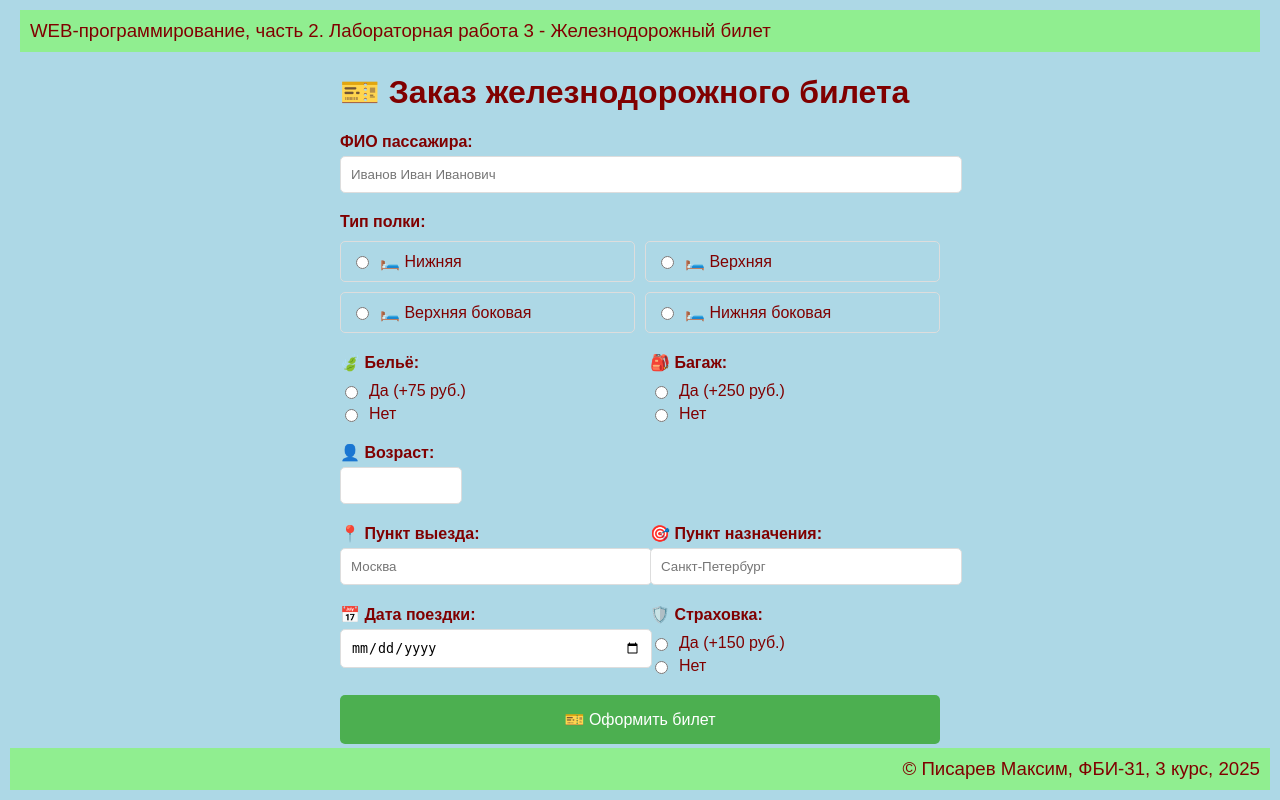
After one commit to maksimharris/web-back-labs, a Flask app: page /lab3/ticket in a window 1280 px wide. The commit adds this page. Run offline with Flask 3, Linux system fonts and the light colour scheme.

Commit message:
Железнодорожный билет

```diff
--- a/templates/lab3/lab3.html
+++ b/templates/lab3/lab3.html
@@ -22,5 +22,6 @@
         <li><a href="/lab3/form1">Форма</a></li>
         <li><a href="/lab3/order">Заказ напитков</a></li>
         <li><a href="/lab3/settings">Настройки куки</a></li>
+        <li><a href="/lab3/ticket">Форма железнодорожного билета</a></li>
     </ol>
 {% endblock %}
--- /dev/null
+++ b/templates/lab3/ticket_form.html
@@ -0,0 +1,149 @@
+{% extends "base.html" %}
+{% block lab %}Лабораторная работа 3 - Железнодорожный билет{% endblock %}
+{% block main %}
+    <div style="max-width: 600px; margin: 0 auto;">
+        <h1>🎫 Заказ железнодорожного билета</h1>
+
+        <form>
+            <!-- ФИО -->
+            <div style="margin-bottom: 20px;">
+                <label style="display: block; font-weight: bold; margin-bottom: 5px;">ФИО пассажира:</label>
+                <input type="text" name="fio" value="{{ fio }}"
+                       style="width: 100%; padding: 10px; border: 1px solid #ddd; border-radius: 5px;"
+                       placeholder="Иванов Иван Иванович">
+                {% if errors.fio %}
+                <div style="color: red; font-size: 0.9em; margin-top: 5px;">{{ errors.fio }}</div>
+                {% endif %}
+            </div>
+
+            <!-- Полка -->
+            <div style="margin-bottom: 20px;">
+                <label style="display: block; font-weight: bold; margin-bottom: 10px;">Тип полки:</label>
+                <div style="display: grid; grid-template-columns: 1fr 1fr; gap: 10px;">
+                    <label style="display: flex; align-items: center; padding: 10px; border: 1px solid #ddd; border-radius: 5px; cursor: pointer;">
+                        <input type="radio" name="shelf" value="lower" {{ 'checked' if shelf == 'lower' }}>
+                        <span style="margin-left: 8px;">🛏️ Нижняя</span>
+                    </label>
+                    <label style="display: flex; align-items: center; padding: 10px; border: 1px solid #ddd; border-radius: 5px; cursor: pointer;">
+                        <input type="radio" name="shelf" value="upper" {{ 'checked' if shelf == 'upper' }}>
+                        <span style="margin-left: 8px;">🛏️ Верхняя</span>
+                    </label>
+                    <label style="display: flex; align-items: center; padding: 10px; border: 1px solid #ddd; border-radius: 5px; cursor: pointer;">
+                        <input type="radio" name="shelf" value="upper-side" {{ 'checked' if shelf == 'upper-side' }}>
+                        <span style="margin-left: 8px;">🛏️ Верхняя боковая</span>
+                    </label>
+                    <label style="display: flex; align-items: center; padding: 10px; border: 1px solid #ddd; border-radius: 5px; cursor: pointer;">
+                        <input type="radio" name="shelf" value="lower-side" {{ 'checked' if shelf == 'lower-side' }}>
+                        <span style="margin-left: 8px;">🛏️ Нижняя боковая</span>
+                    </label>
+                </div>
+                {% if errors.shelf %}
+                <div style="color: red; font-size: 0.9em; margin-top: 5px;">{{ errors.shelf }}</div>
+                {% endif %}
+            </div>
+
+            <!-- Бельё и багаж -->
+            <div style="display: grid; grid-template-columns: 1fr 1fr; gap: 20px; margin-bottom: 20px;">
+                <div>
+                    <label style="display: block; font-weight: bold; margin-bottom: 10px;">🍃 Бельё:</label>
+                    <div>
+                        <label style="display: flex; align-items: center; margin-bottom: 5px;">
+                            <input type="radio" name="linen" value="yes" {{ 'checked' if linen == 'yes' }}>
+                            <span style="margin-left: 8px;">Да (+75 руб.)</span>
+                        </label>
+                        <label style="display: flex; align-items: center;">
+                            <input type="radio" name="linen" value="no" {{ 'checked' if linen == 'no' }}>
+                            <span style="margin-left: 8px;">Нет</span>
+                        </label>
+                    </div>
+                    {% if errors.linen %}
+                    <div style="color: red; font-size: 0.9em; margin-top: 5px;">{{ errors.linen }}</div>
+                    {% endif %}
+                </div>
+
+                <div>
+                    <label style="display: block; font-weight: bold; margin-bottom: 10px;">🎒 Багаж:</label>
+                    <div>
+                        <label style="display: flex; align-items: center; margin-bottom: 5px;">
+                            <input type="radio" name="baggage" value="yes" {{ 'checked' if baggage == 'yes' }}>
+                            <span style="margin-left: 8px;">Да (+250 руб.)</span>
+                        </label>
+                        <label style="display: flex; align-items: center;">
+                            <input type="radio" name="baggage" value="no" {{ 'checked' if baggage == 'no' }}>
+                            <span style="margin-left: 8px;">Нет</span>
+                        </label>
+                    </div>
+                    {% if errors.baggage %}
+                    <div style="color: red; font-size: 0.9em; margin-top: 5px;">{{ errors.baggage }}</div>
+                    {% endif %}
+                </div>
+            </div>
+
+            <!-- Возраст -->
+            <div style="margin-bottom: 20px;">
+                <label style="display: block; font-weight: bold; margin-bottom: 5px;">👤 Возраст:</label>
+                <input type="number" name="age" value="{{ age }}" min="1" max="120"
+                       style="width: 100px; padding: 10px; border: 1px solid #ddd; border-radius: 5px;">
+                {% if errors.age %}
+                <div style="color: red; font-size: 0.9em; margin-top: 5px;">{{ errors.age }}</div>
+                {% endif %}
+            </div>
+
+            <!-- Маршрут -->
+            <div style="display: grid; grid-template-columns: 1fr 1fr; gap: 20px; margin-bottom: 20px;">
+                <div>
+                    <label style="display: block; font-weight: bold; margin-bottom: 5px;">📍 Пункт выезда:</label>
+                    <input type="text" name="departure" value="{{ departure }}"
+                           style="width: 100%; padding: 10px; border: 1px solid #ddd; border-radius: 5px;"
+                           placeholder="Москва">
+                    {% if errors.departure %}
+                    <div style="color: red; font-size: 0.9em; margin-top: 5px;">{{ errors.departure }}</div>
+                    {% endif %}
+                </div>
+
+                <div>
+                    <label style="display: block; font-weight: bold; margin-bottom: 5px;">🎯 Пункт назначения:</label>
+                    <input type="text" name="destination" value="{{ destination }}"
+                           style="width: 100%; padding: 10px; border: 1px solid #ddd; border-radius: 5px;"
+                           placeholder="Санкт-Петербург">
+                    {% if errors.destination %}
+                    <div style="color: red; font-size: 0.9em; margin-top: 5px;">{{ errors.destination }}</div>
+                    {% endif %}
+                </div>
+            </div>
+
+            <!-- Дата и страховка -->
+            <div style="display: grid; grid-template-columns: 1fr 1fr; gap: 20px; margin-bottom: 20px;">
+                <div>
+                    <label style="display: block; font-weight: bold; margin-bottom: 5px;">📅 Дата поездки:</label>
+                    <input type="date" name="date" value="{{ date }}"
+                           style="width: 100%; padding: 10px; border: 1px solid #ddd; border-radius: 5px;">
+                    {% if errors.date %}
+                    <div style="color: red; font-size: 0.9em; margin-top: 5px;">{{ errors.date }}</div>
+                    {% endif %}
+                </div>
+
+                <div>
+                    <label style="display: block; font-weight: bold; margin-bottom: 10px;">🛡️ Страховка:</label>
+                    <div>
+                        <label style="display: flex; align-items: center; margin-bottom: 5px;">
+                            <input type="radio" name="insurance" value="yes" {{ 'checked' if insurance == 'yes' }}>
+                            <span style="margin-left: 8px;">Да (+150 руб.)</span>
+                        </label>
+                        <label style="display: flex; align-items: center;">
+                            <input type="radio" name="insurance" value="no" {{ 'checked' if insurance == 'no' }}>
+                            <span style="margin-left: 8px;">Нет</span>
+                        </label>
+                    </div>
+                    {% if errors.insurance %}
+                    <div style="color: red; font-size: 0.9em; margin-top: 5px;">{{ errors.insurance }}</div>
+                    {% endif %}
+                </div>
+            </div>
+
+            <button type="submit" style="width: 100%; padding: 15px; background: #4CAF50; color: white; border: none; border-radius: 5px; font-size: 16px; cursor: pointer;">
+                🎫 Оформить билет
+            </button>
+        </form>
+    </div>
+{% endblock %}
```
Also changed, not shown: lab3.py (+86 -0 lines), templates/lab3/ticket_result.html (added, +62 -0 lines).
